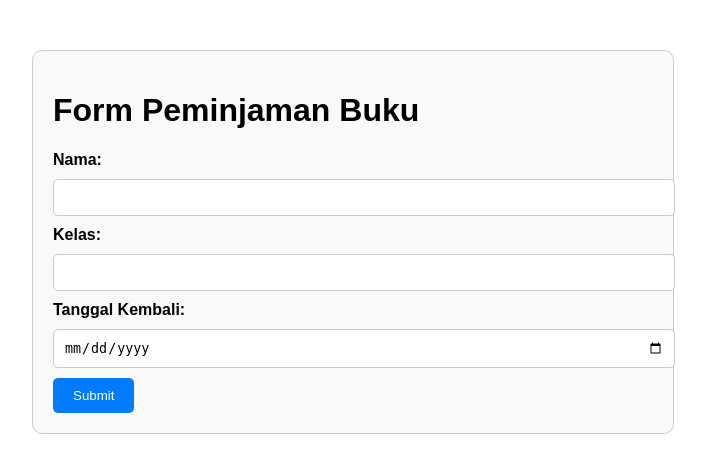
After one commit to Zydanadha/login_system, a PHP site: page /peminjaman.php in a window 1280 px wide. The commit adds this page. Shown: the top 473 px of the page, without its empty margins (287-993 px from the left). Run offline with PHP 8.4, Linux system fonts and the light colour scheme; the visitor is signed in with stand-in values (Sample User, id 1).

Commit message:
perubahan file

```diff
--- /dev/null
+++ b/peminjaman.php
@@ -0,0 +1,123 @@
+<?php
+session_start();
+include 'db.php';
+
+// Cek apakah user sudah login
+if (!isset($_SESSION['role']) || $_SESSION['role'] !== 'user') {
+    header('Location: login.php');
+    exit();
+}
+
+if (!isset($_SESSION['user_id'])) {
+    echo "<script>alert('User ID tidak ditemukan. Silakan login kembali.');</script>";
+    header('Location: logout.php');
+    exit();
+}
+
+// Ambil book_id dari URL
+$book_id = isset($_GET['book_id']) ? intval($_GET['book_id']) : 0;
+
+// Ambil informasi buku untuk ditampilkan (opsional)
+$judul_buku = '';
+if ($book_id > 0) {
+    $stmt = $conn->prepare("SELECT judul FROM books WHERE id = ?");
+    $stmt->bind_param("i", $book_id);
+    $stmt->execute();
+    $stmt->bind_result($judul_buku);
+    $stmt->fetch();
+    $stmt->close();
+}
+
+// Proses peminjaman buku
+if (isset($_POST['submit_peminjaman'])) {
+    $user_id = $_SESSION['user_id'];
+    $nama = $_POST['nama'];
+    $kelas = $_POST['kelas'];
+    $tanggal_peminjaman = date('Y-m-d');
+    $tanggal_kembali = $_POST['tanggal_kembali'];
+    $status = 'terpinjam';
+
+    // Validasi form
+    if (empty($nama) || empty($kelas) || empty($tanggal_kembali)) {
+        echo "<script>alert('Semua field wajib diisi.');</script>";
+    } else {
+        // Menggunakan prepared statement untuk keamanan
+        $stmt = $conn->prepare("INSERT INTO peminjaman (user_id, book_id, nama, kelas, tanggal_peminjaman, tanggal_kembali, status) VALUES (?, ?, ?, ?, ?, ?, ?)");
+        $stmt->bind_param("iisssss", $user_id, $book_id, $nama, $kelas, $tanggal_peminjaman, $tanggal_kembali, $status);
+
+        if ($stmt->execute()) {
+            echo "<script>alert('Buku berhasil dipinjam!'); window.location.href = 'user_dashboard.php';</script>";
+        } else {
+            echo "<script>alert('Error: " . $stmt->error . "');</script>";
+        }
+
+        $stmt->close();
+    }
+}
+?>
+
+<!DOCTYPE html>
+<html lang="id">
+<head>
+    <meta charset="UTF-8">
+    <meta name="viewport" content="width=device-width, initial-scale=1.0">
+    <title>Peminjaman Buku</title>
+    <style>
+        body {
+            font-family: Arial, sans-serif;
+        }
+        .container {
+            max-width: 600px;
+            margin: 50px auto;
+            padding: 20px;
+            border: 1px solid #ccc;
+            border-radius: 10px;
+            background: #f9f9f9;
+        }
+        label {
+            font-weight: bold;
+        }
+        input[type="text"], input[type="date"] {
+            width: 100%;
+            padding: 10px;
+            margin: 10px 0;
+            border: 1px solid #ccc;
+            border-radius: 5px;
+        }
+        button {
+            padding: 10px 20px;
+            background-color: #007bff;
+            color: white;
+            border: none;
+            border-radius: 5px;
+            cursor: pointer;
+        }
+        button:hover {
+            background-color: #0056b3;
+        }
+    </style>
+</head>
+<body>
+    <div class="container">
+        <h1>Form Peminjaman Buku</h1>
+
+        <!-- Tampilkan informasi buku -->
+        <?php if (!empty($judul_buku)): ?>
+            <p><strong>Judul Buku:</strong> <?php echo htmlspecialchars($judul_buku); ?></p>
+        <?php endif; ?>
+
+        <form method="POST">
+            <label for="nama">Nama:</label><br>
+            <input type="text" name="nama" id="nama" required><br>
+
+            <label for="kelas">Kelas:</label><br>
+            <input type="text" name="kelas" id="kelas" required><br>
+
+            <label for="tanggal_kembali">Tanggal Kembali:</label><br>
+            <input type="date" name="tanggal_kembali" id="tanggal_kembali" required><br>
+
+            <button type="submit" name="submit_peminjaman">Submit</button>
+        </form>
+    </div>
+</body>
+</html>
```
Also changed, not shown: admin_dashboard.php (+6 -1 lines), riwayat_peminjaman.php (added, +113 -0 lines), user_dashboard.php (+79 -5 lines), uploads/overlord.jpg (added), uploads/pp imut.jpg (added).
